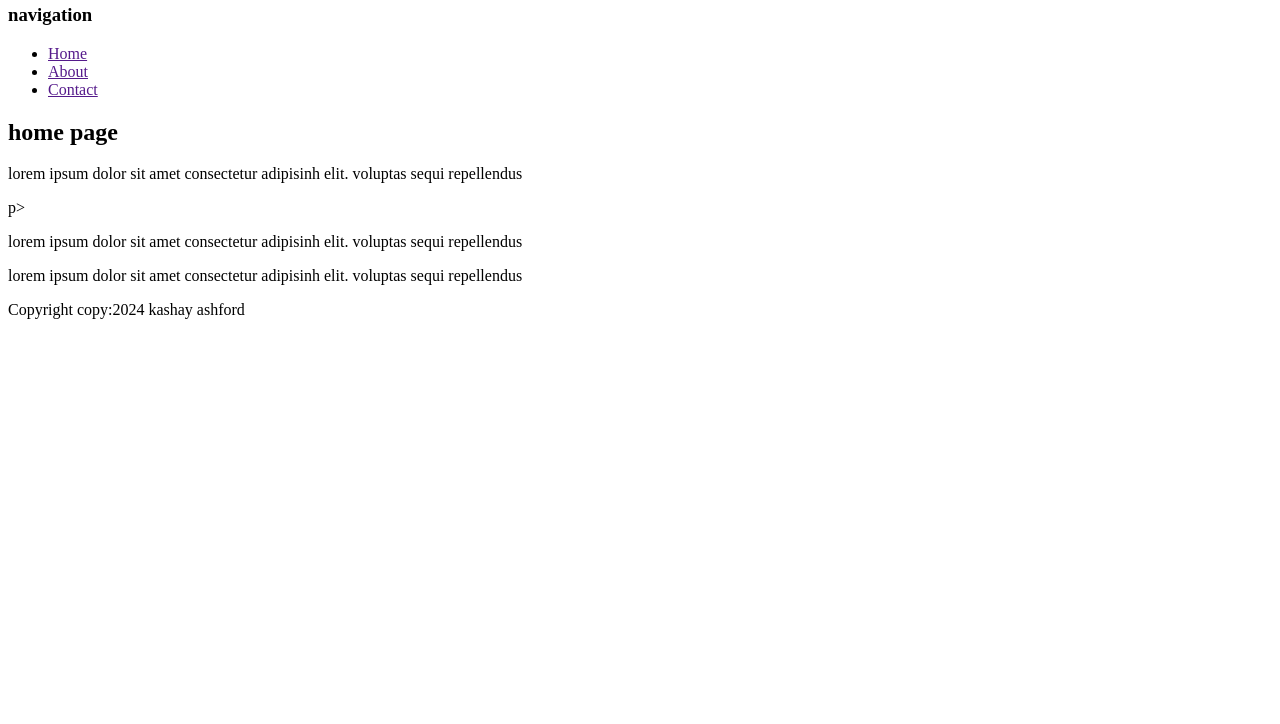
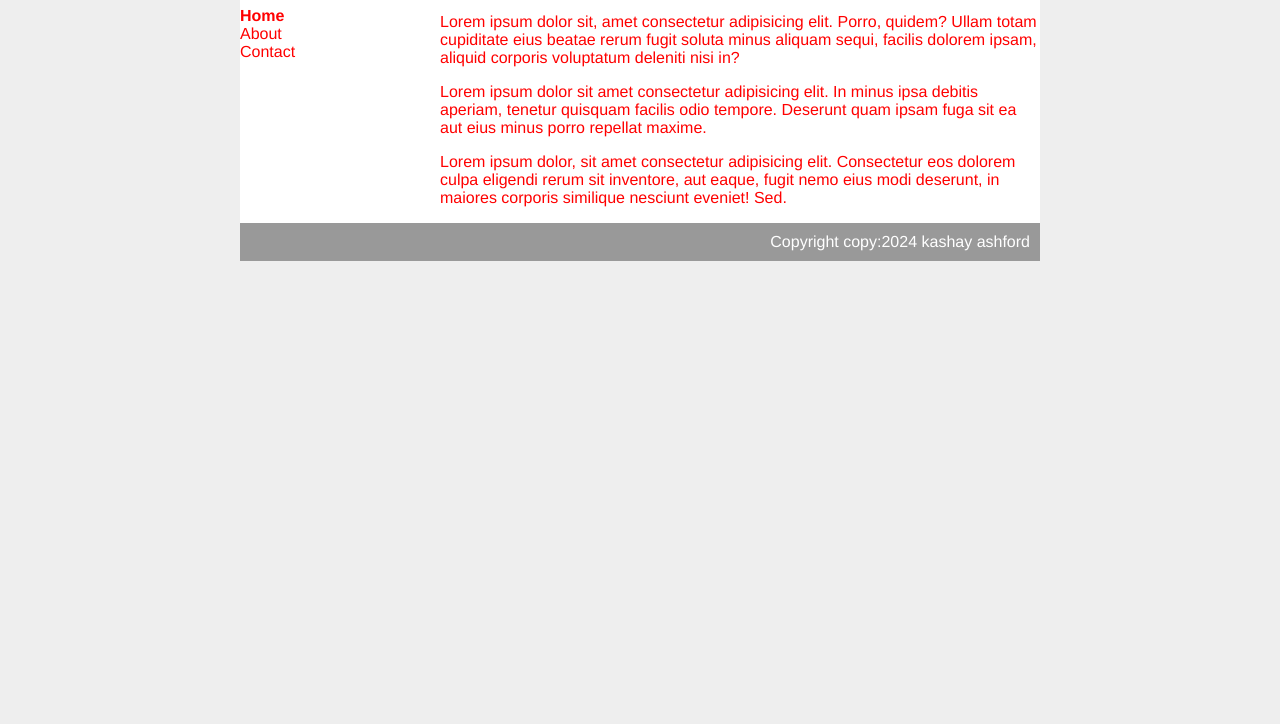
Before and after one commit to kashay12345/csspractice, a plain HTML site: page index.html in a window 1280 px wide. Shown: the part 76-800 px from the top of the page. Drawn offline with Linux system fonts and the light colour scheme.

Commit message:
fix styles

```diff
--- a/index.html
+++ b/index.html
@@ -4,7 +4,7 @@
   <meta charset="UTF-8">
   <meta name="viewport" content="width=device-width, initial-scale=1.0">
   <title>Document</title>
-  <link rel="stylesheet " type="text/css" href="style.css">
+  <link rel="stylesheet " type="text/css" href="styles.css">
 </head>
 <body>
  <div id="container">
@@ -22,9 +22,9 @@
       </div>
       <div id="main">
         <h2> home page</h2>
-        <p> lorem ipsum dolor sit amet consectetur adipisinh elit. voluptas sequi repellendus </p>p>
-        <p>lorem ipsum dolor sit amet consectetur adipisinh elit. voluptas sequi repellendus </p>
-        <p>lorem ipsum dolor sit amet consectetur adipisinh elit. voluptas sequi repellendus </p>
+        <p> Lorem ipsum dolor sit, amet consectetur adipisicing elit. Porro, quidem? Ullam totam cupiditate eius beatae rerum fugit soluta minus aliquam sequi, facilis dolorem ipsam, aliquid corporis voluptatum deleniti nisi in? </p>
+        <p>Lorem ipsum dolor sit amet consectetur adipisicing elit. In minus ipsa debitis aperiam, tenetur quisquam facilis odio tempore. Deserunt quam ipsam fuga sit ea aut eius minus porro repellat maxime.  </p>
+        <p> Lorem ipsum dolor, sit amet consectetur adipisicing elit. Consectetur eos dolorem culpa eligendi rerum sit inventore, aut eaque, fugit nemo eius modi deserunt, in maiores corporis similique nesciunt eveniet! Sed. </p>
       </div>
     </div>
     <div id="footer">
```
